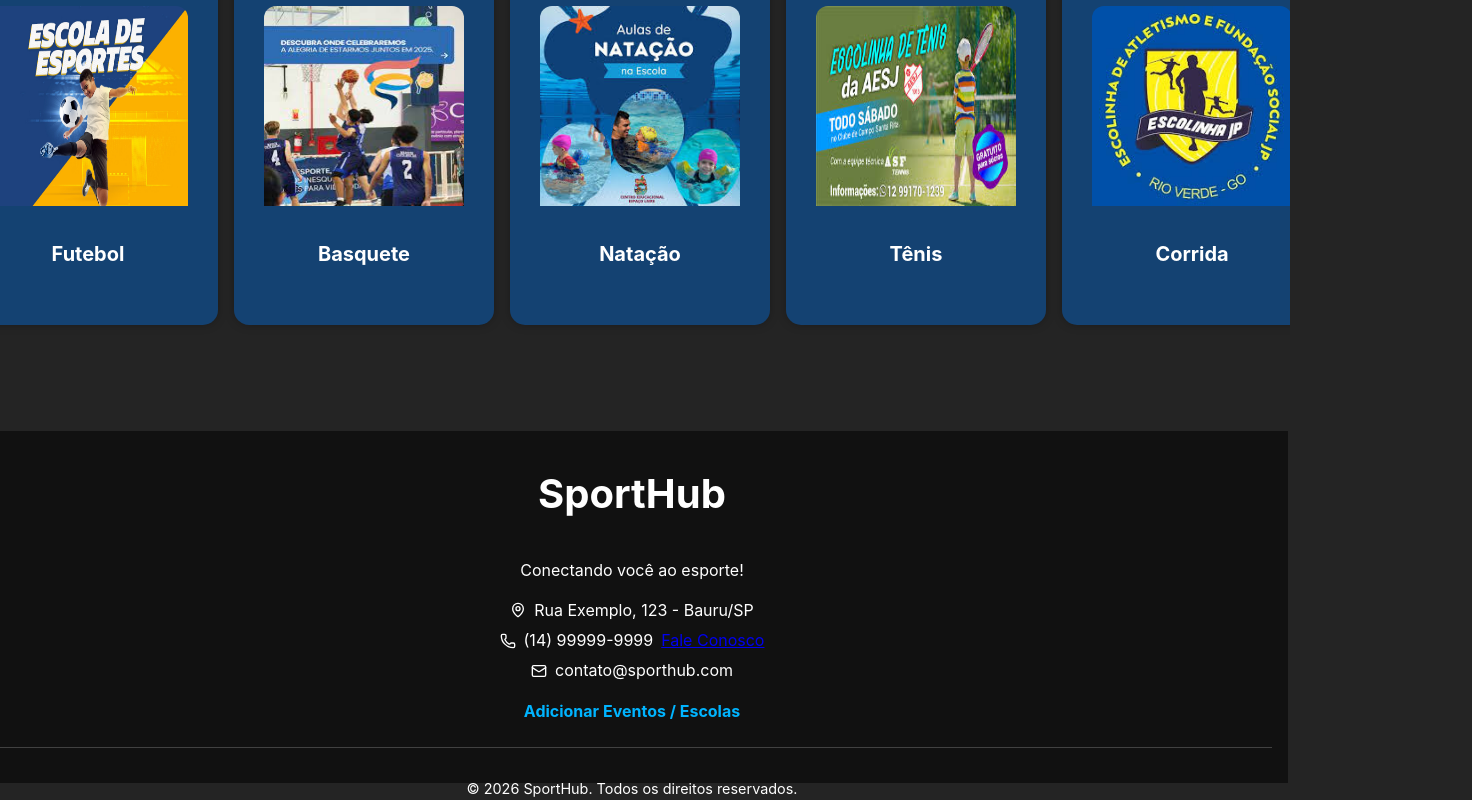
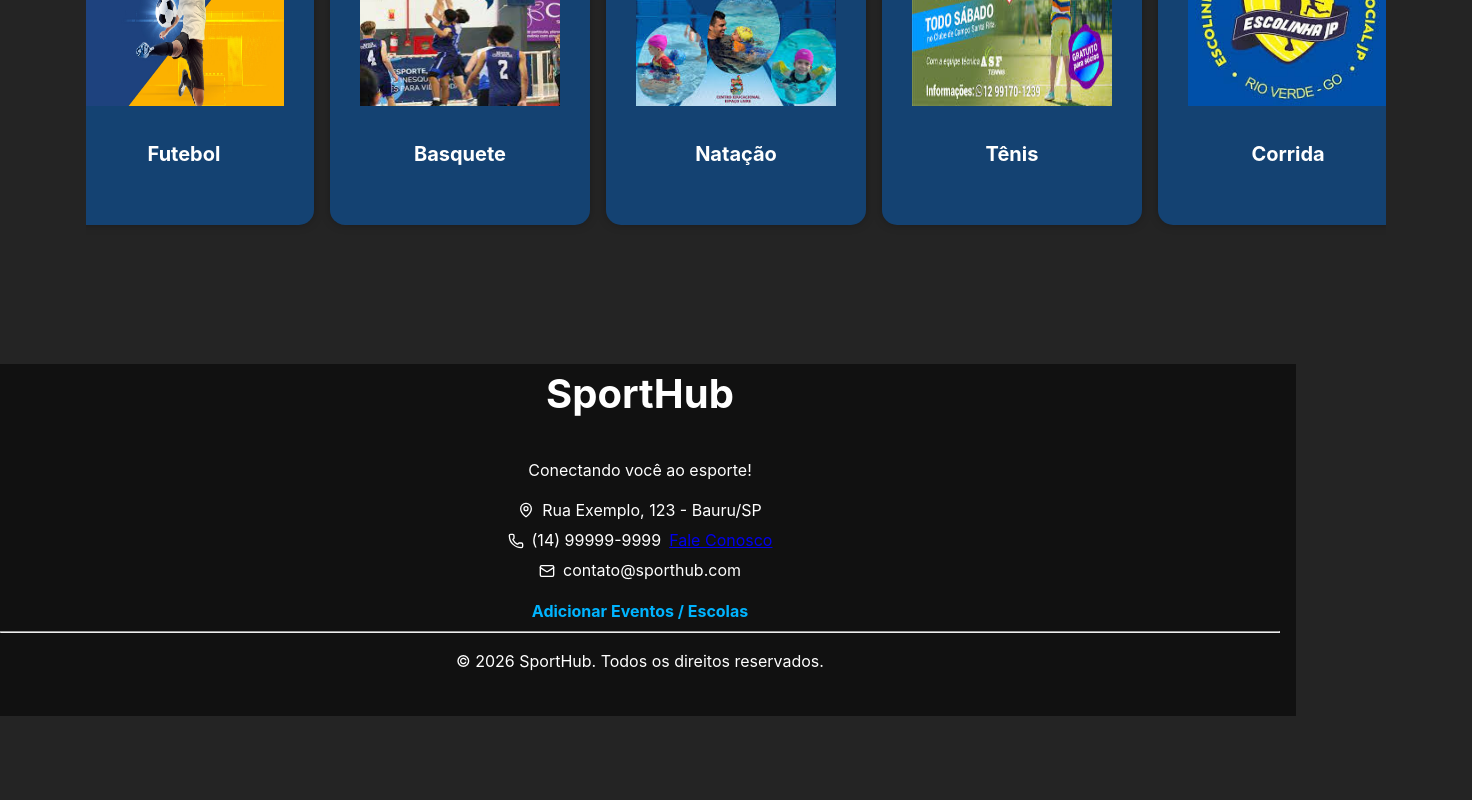
Before and after one commit to Daviferbox/SportHub, a React (Vite) app: page / in a window 1280 px wide. Shown: the part 398-1198 px from the top of the page, 1472 px wide, since content can reach past the window. After the commit the page ends 1114 px from the top, so only its background shows below. Built offline with nearby package versions, Linux system fonts and the light colour scheme.

Commit message:
arrumando contexts

```diff
--- a/src/components/Footer.tsx
+++ b/src/components/Footer.tsx
@@ -39,11 +39,12 @@
         >
         Adicionar Eventos / Escolas
         </div>
+
+          <hr />
+          <p>© {new Date().getFullYear()} SportHub. Todos os direitos reservados.</p>
       </div>
 
-      <div className="footer-bottom">
-        <p>© {new Date().getFullYear()} SportHub. Todos os direitos reservados.</p>
-      </div>
+
     </footer>
   );
 };
--- a/src/main.tsx
+++ b/src/main.tsx
@@ -3,11 +3,14 @@
 import { BrowserRouter } from 'react-router-dom'
 import App from './App.tsx'
 import './index.css'
+import { UsuarioLogadoProvider } from './contexts/contextsAuth.tsx'
 
 ReactDOM.createRoot(document.getElementById('root')!).render(
   <React.StrictMode>
     <BrowserRouter>
-      <App />
+     <UsuarioLogadoProvider>
+        <App />
+    </UsuarioLogadoProvider>
     </BrowserRouter>
   </React.StrictMode>
 )
--- a/src/pages/detalhes.tsx
+++ b/src/pages/detalhes.tsx
@@ -31,7 +31,7 @@
   }
 
   return (
-    <div className="det-page">
+    <div>
       <NavBar />
 
       <div className="det-container">
@@ -48,9 +48,9 @@
           </div>
         </div>
       </div>
+      <Footer />
+      </div>
 
-      <Footer />
-    </div>
   );
 };
 
--- a/src/pages/home.tsx
+++ b/src/pages/home.tsx
@@ -29,7 +29,7 @@
   };
 
   return (
-    <div className="fundo">
+    <div className="111">
     <NavBar />
     <div className="home-page">
       <div className="title">
--- a/src/pages/login.tsx
+++ b/src/pages/login.tsx
@@ -41,6 +41,7 @@
               const dataArray = Array.isArray(json) ? json : [json];
 
               console.log("Login feito com sucesso:", dataArray);
+              alert('Login efetuado com sucesso')
 
               ctxAuth?.setEmail(email);
             } catch (error) {
--- a/src/pages/sobre.tsx
+++ b/src/pages/sobre.tsx
@@ -44,7 +44,7 @@
           </div>
 
           <div className="logo">
-          <img src="../src/assets/lop.png"></img>
+         <img src="/lop.png" alt="SPORTHUB Logo" />
           </div>
 
       </div><br /><br /><br />
```
